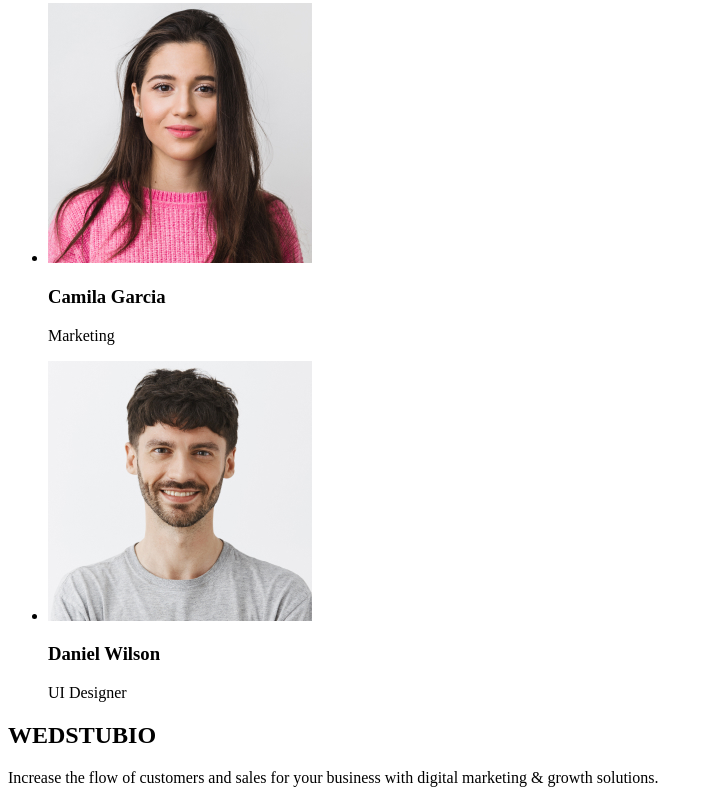
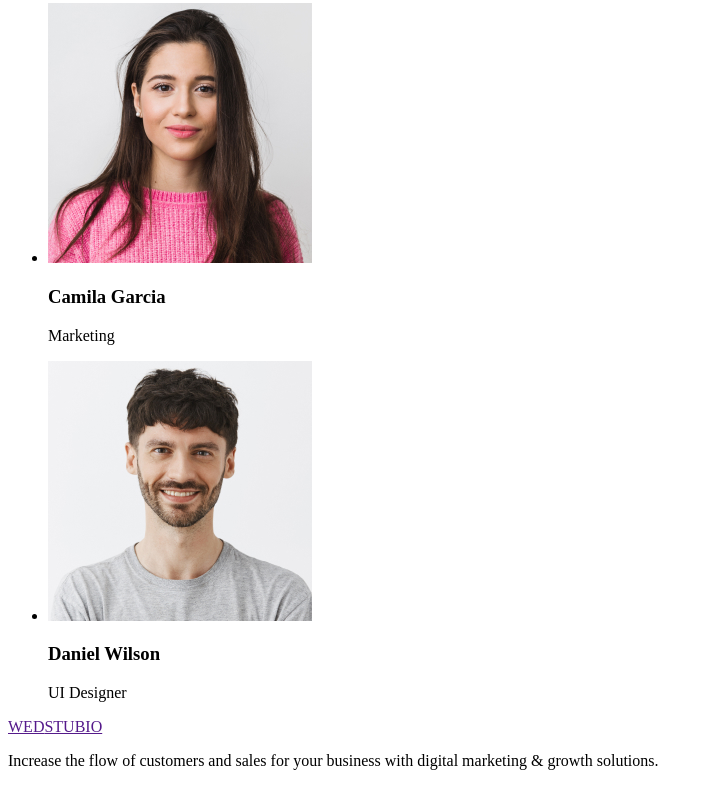
Before and after one commit to Valeriia-Sirenko/project-hw, a plain HTML site: page index.html in a window 1280 px wide. Shown: the part 1450-2253 px from the top of the page, without its empty margins (0-713 px from the left). Drawn offline with Linux system fonts and the light colour scheme.

Commit message:
редагування

```diff
--- a/index.html
+++ b/index.html
@@ -122,7 +122,7 @@
     </main>
     <!-- кінець -->
     <footer>
-      <h2><span>WED</span>STUBIO</h2>
+      <a href=""><span>WED</span>STUBIO</a>
       <p>
         Increase the flow of customers and sales for your business with digital
         marketing & growth solutions.
```
